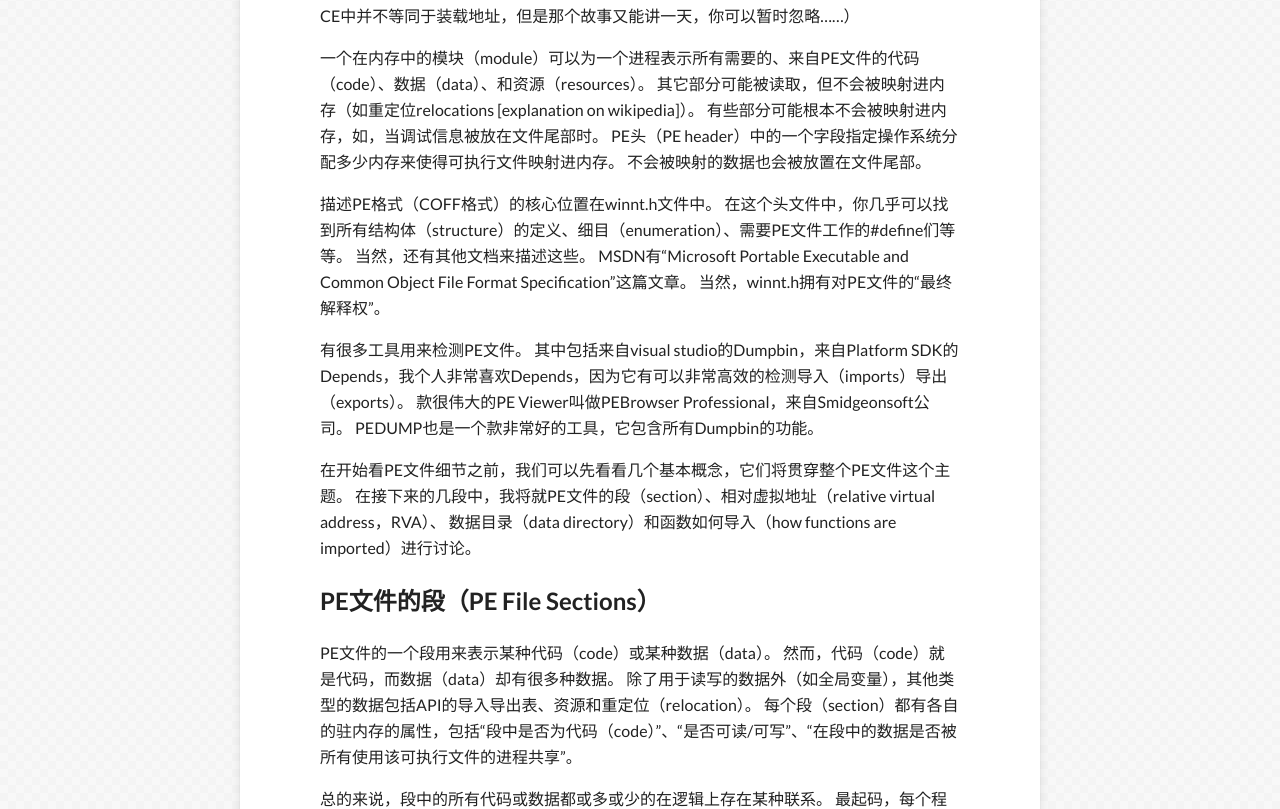
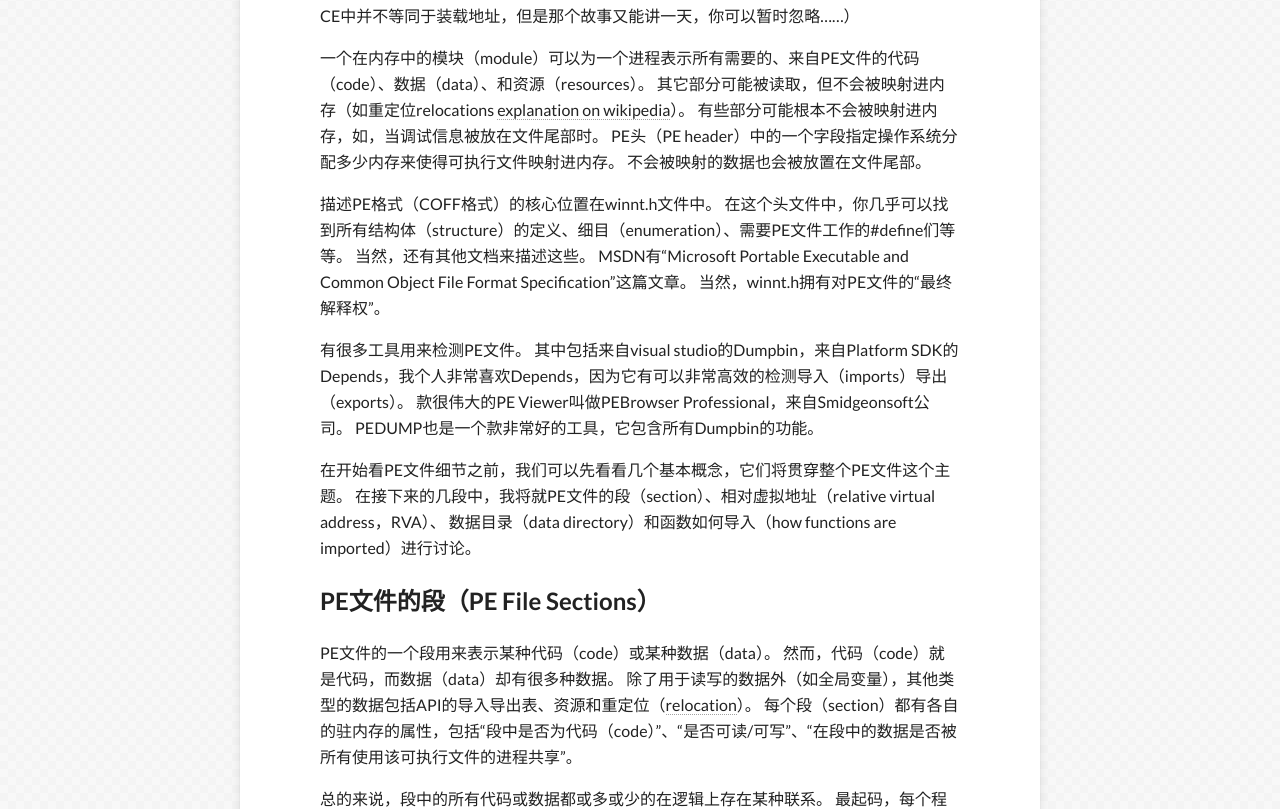
Before and after one commit to Jacksunwei/blog-hpstr-theme, a Jekyll site: the page built from _posts/2014-06-25-pe-file-1.md, in a window 1280 px wide and 1400 px high, scrolled down 2283 px. Shown: the part 212-1021 px from the top of the window. Built offline with Jekyll 4.4.1, drawn with Linux system fonts in a browser that asks for light colours; nearby versions of some CDN libraries; comment, search, counter and statistics services are not loaded; some of the changed lines change nothing that is shown.

Commit message:
add a link

```diff
--- a/_posts/2014-06-25-pe-file-1.md
+++ b/_posts/2014-06-25-pe-file-1.md
@@ -76,7 +76,7 @@ PE文件一个非常便利的特性就是，在磁盘上和内存中，它所使
 （准确的说，HMODULE在Windows CE中并不等同于装载地址，但是那个故事又能讲一天，你可以暂时忽略……）
 
 一个在内存中的模块（module）可以为一个进程表示所有需要的、来自PE文件的代码（code）、数据（data）、和资源（resources）。
-其它部分可能被读取，但不会被映射进内存（如重定位relocations [explanation on wikipedia]）。
+其它部分可能被读取，但不会被映射进内存（如重定位relocations [explanation on wikipedia](http://en.wikipedia.org/wiki/Relocation_(computer_science))）。
 有些部分可能根本不会被映射进内存，如，当调试信息被放在文件尾部时。
 PE头（PE header）中的一个字段指定操作系统分配多少内存来使得可执行文件映射进内存。
 不会被映射的数据也会被放置在文件尾部。
@@ -101,7 +101,7 @@ PE文件的段（PE File Sections）
 
 PE文件的一个段用来表示某种代码（code）或某种数据（data）。
 然而，代码（code）就是代码，而数据（data）却有很多种数据。
-除了用于读写的数据外（如全局变量），其他类型的数据包括API的导入导出表、资源和重定位（relocation）。
+除了用于读写的数据外（如全局变量），其他类型的数据包括API的导入导出表、资源和重定位（[relocation](http://en.wikipedia.org/wiki/Relocation_(computer_science))）。
 每个段（section）都有各自的驻内存的属性，包括“段中是否为代码（code）”、“是否可读/可写”、“在段中的数据是否被所有使用该可执行文件的进程共享”。
 
 总的来说，段中的所有代码或数据都或多或少的在逻辑上存在某种联系。
```
